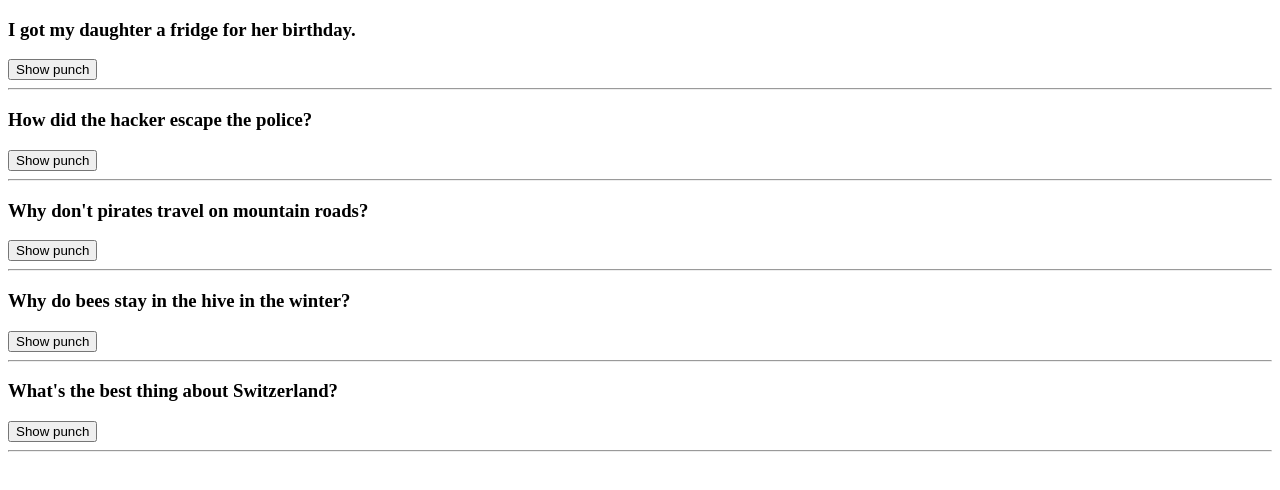
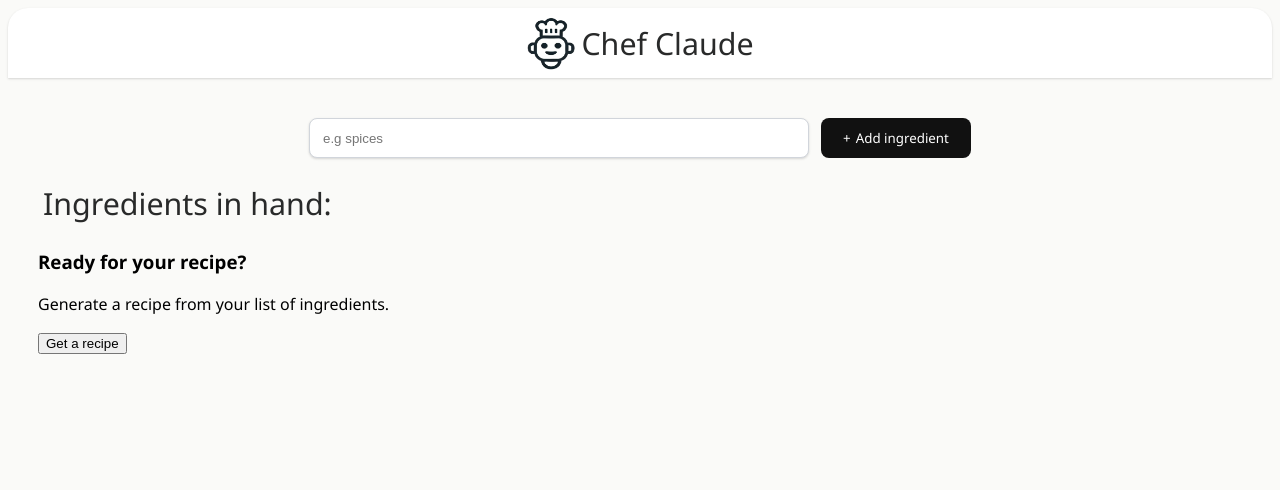
Before and after one commit to Urahara-99/chef-claude, a React (Vite) app: page / in a window 1280 px wide. Shown: the top 490 px of the page. Built offline with nearby package versions, Linux system fonts and the light colour scheme.

Commit message:
Conditional render in main

```diff
--- a/src/App.jsx
+++ b/src/App.jsx
@@ -4,22 +4,15 @@ import Header from './components/Header'
 import Main from './components/Main'
 import PropsMaking from './components/PropsMaking'
 import jokesData from "./data"
+import RoughWork from './components/RoughWork'
 
 
 export default function App() {
-  const jokeElements = jokesData.map(joke => {
-      return (
+    return(
+        <>
+        <Header />
+        < Main />
+        </>
+)
 
-    < PropsMaking
-              key={joke.id}
-              setup={joke.setup}
-              punchline={joke.punchline}
-          />
-      )
-  })
-  return (
-      <div>
-          {jokeElements}
-      </div>
-  )
 }
--- a/src/Main.css
+++ b/src/Main.css
@@ -1,4 +1,4 @@
-/* * {
+ * {
     box-sizing: border-box;
 }
 
--- a/src/components/Header.jsx
+++ b/src/components/Header.jsx
@@ -7,7 +7,7 @@ const Header = () => {
     <div>
         <header>
         <img src={chef}/>
-        <h2>Chef Guild</h2>
+        <h2>Chef Claude</h2>
         </header>
     </div>
     </>
--- a/src/components/Main.jsx
+++ b/src/components/Main.jsx
@@ -23,7 +23,17 @@ const Main = () => {
         <button>Add ingredient</button>
     </form>
     <div className='add-items'>
-    {ingMap}
+    <section>
+      <h2>Ingredients in hand:</h2>
+      <ul>{ingMap}</ul>
+      <div>
+        <div>
+        <h3>Ready for your recipe?</h3>
+        <p>Generate a recipe from your list of ingredients.</p>
+        </div>
+        <button>Get a recipe</button>
+      </div>
+    </section>
     </div>
     </main>
   )
--- /dev/null
+++ b/src/components/RoughWork.jsx
@@ -0,0 +1,13 @@
+import React from 'react'
+
+const RoughWork = () => {
+  const [messages, setMessages] = React.useState(['a', 'b']);
+  return (
+     <div>
+      <h1>{messages.length ? "you have " :"You all caught up!"}</h1>
+     </div>
+
+  )
+}
+
+export default RoughWork
```
